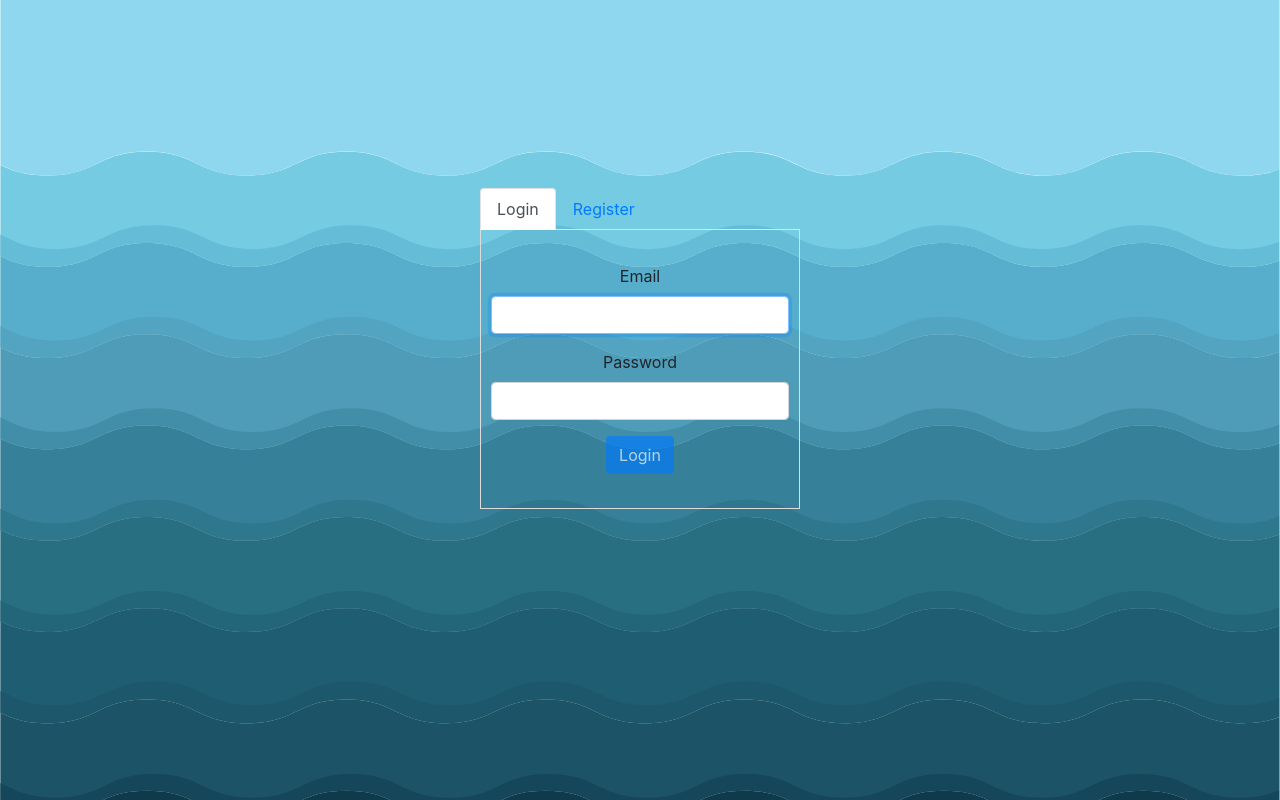
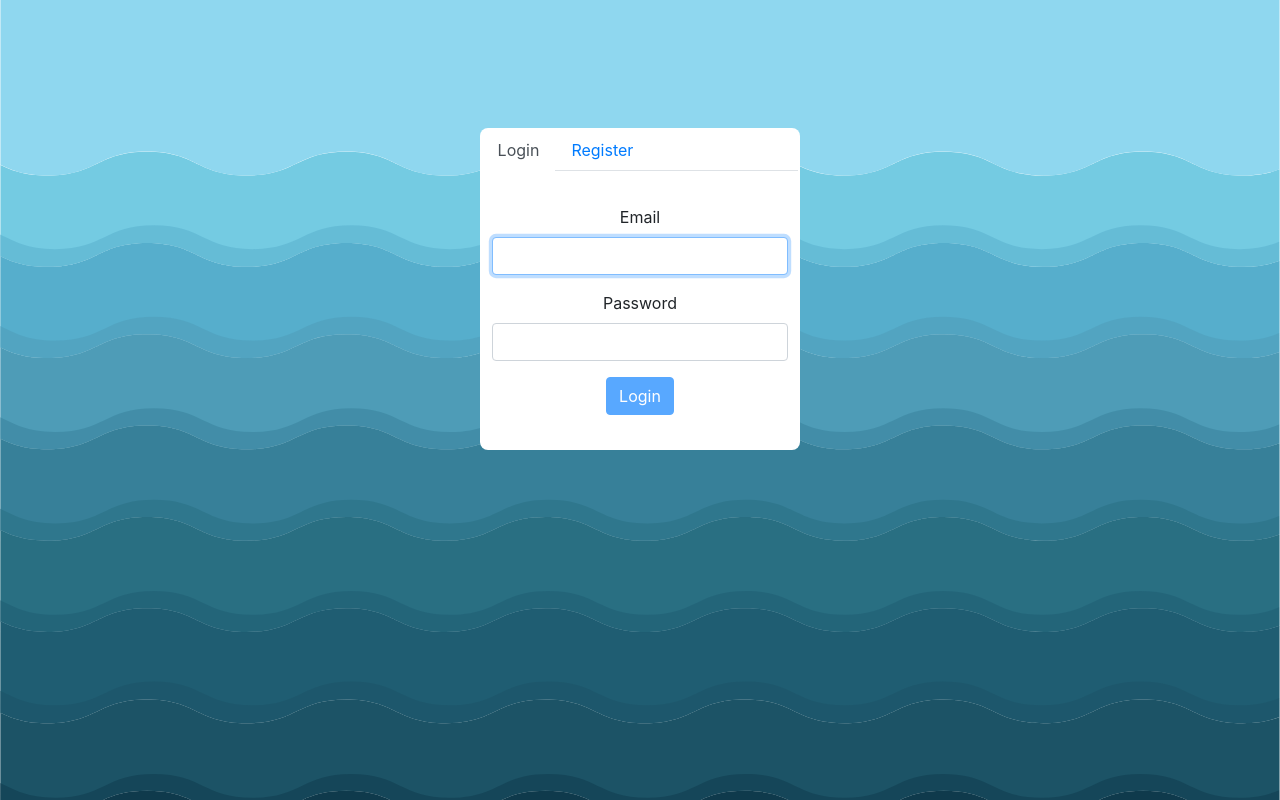
Before and after one commit to j-szulc/projekt_bd, a React (Create React App) app in the folder client/: page / in a window 1280 px wide. Built offline with nearby package versions, Linux system fonts and the light colour scheme; no server answers.

Commit message:
Stylistic changes

```diff
--- a/client/src/App.css
+++ b/client/src/App.css
@@ -1,5 +1,5 @@
 .App {
-  margin-top: 10%;
+  padding-top: 10%;
   text-align: center;
 }
 
--- a/client/src/App.js
+++ b/client/src/App.js
@@ -10,25 +10,20 @@ import {cookies} from './cookie-manager'
 import {isDefined} from './helpers'
 import axios from 'axios'
 import bg from './bg.svg'
+import Jumbotron from 'react-bootstrap/Jumbotron'
 
 class App extends Component {
 
     constructor() {
         super();
         this.state = {
-            page: "pools",
+            page: "dashboard",
             response: {body: ""},
         };
     }
 
     componentDidMount() {
         this.receiveStateChange({});
-        axios.get('/api/v1/say-something').then((res) => {
-            const response = res.data;
-            console.log(res);
-            console.log(response);
-            this.setState({response});
-        });
     }
 
     componentWillMount() {
@@ -39,7 +34,7 @@ class App extends Component {
     }
 
     receiveStateChange(payload) {
-        if(!isDefined(cookies.get("token")))
+        if (!isDefined(cookies.get("token")))
             payload.page = "login";
         this.setState(payload);
     }
@@ -63,7 +58,7 @@ class App extends Component {
         }
     }
 
-    logout(payload={}) {
+    logout(payload = {}) {
         cookies.remove('token');
         this.receiveStateChange({});
     }
@@ -71,9 +66,9 @@ class App extends Component {
     render() {
         return (
             <div style={{backgroundImage: `url(${bg})`}} className="bg">
-            <div className="App" >
-                {this.currentPage()}
-            </div>
+                        <div className="App">
+                            {this.currentPage()}
+                        </div>
                 </div>
         );
     }
--- a/client/src/Dashboard.css
+++ b/client/src/Dashboard.css
@@ -1,4 +1,4 @@
-@media all and (min-width: 480px) {
+@media all {
     .dashboard{
         max-width: 80%;
         padding: 10px;
@@ -10,6 +10,8 @@
         display: -moz-flex;
         display: -webkit-flex;
         display: -ms-flex;
+        background-color: white;
+        border-radius: .5em;
     }
 
     .dashboardTable{
--- a/client/src/Login.css
+++ b/client/src/Login.css
@@ -1,18 +1,27 @@
-@media all and (min-width: 480px) {
+@media all {
     .Login {
-        padding: 60px 0;
-        margin: 0 auto;
+        padding: .1em .1em .1em .1em;
+        margin-left:auto;
+        margin-right:auto;
         max-width: 320px;
+        background-color:white;
+        border-radius:.5em;
     }
 
     .tab-content {
-        border-left: 1px solid #ddd;
-        border-right: 1px solid #dddddd;
-        border-bottom: 1px solid #ddd;
         padding: 10px;
     }
 
     .error {
         color: #9b1919;
     }
+
+    .nav-tabs .nav-link {
+        border-top: 0 solid transparent;
+        border-left: 0 solid transparent;
+        border-right: 0 solid transparent;
+    }
+
+    #LoginTab {
+    }
 }
--- a/client/src/Login.js
+++ b/client/src/Login.js
@@ -94,7 +94,7 @@ class Login extends Component {
         return (
             <div className="Login">
                 <Tabs onSelect={this.resetError} >
-                    <Tab eventKey="Login" title="Login" onClick={this.resetError}>
+                    <Tab eventKey="LoginTab" title="Login" onClick={this.resetError} tabClassName="noborder">
                         <div className="error"> {this.state.errorMsg}</div>
                         <Form onSubmit={(e) => this.handleLogin(e)}>
                             <Form.Group size="lg" controlId="email">
```
